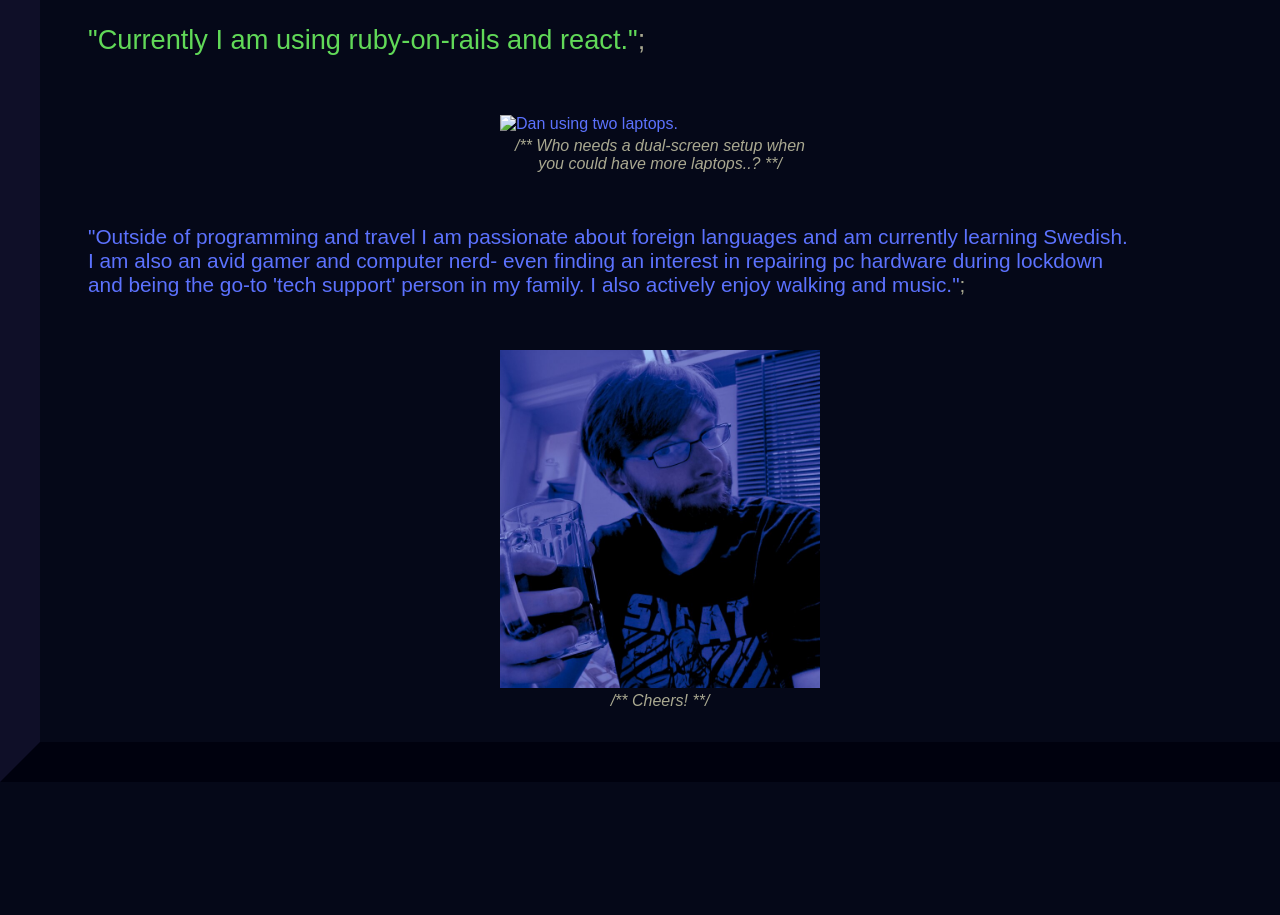
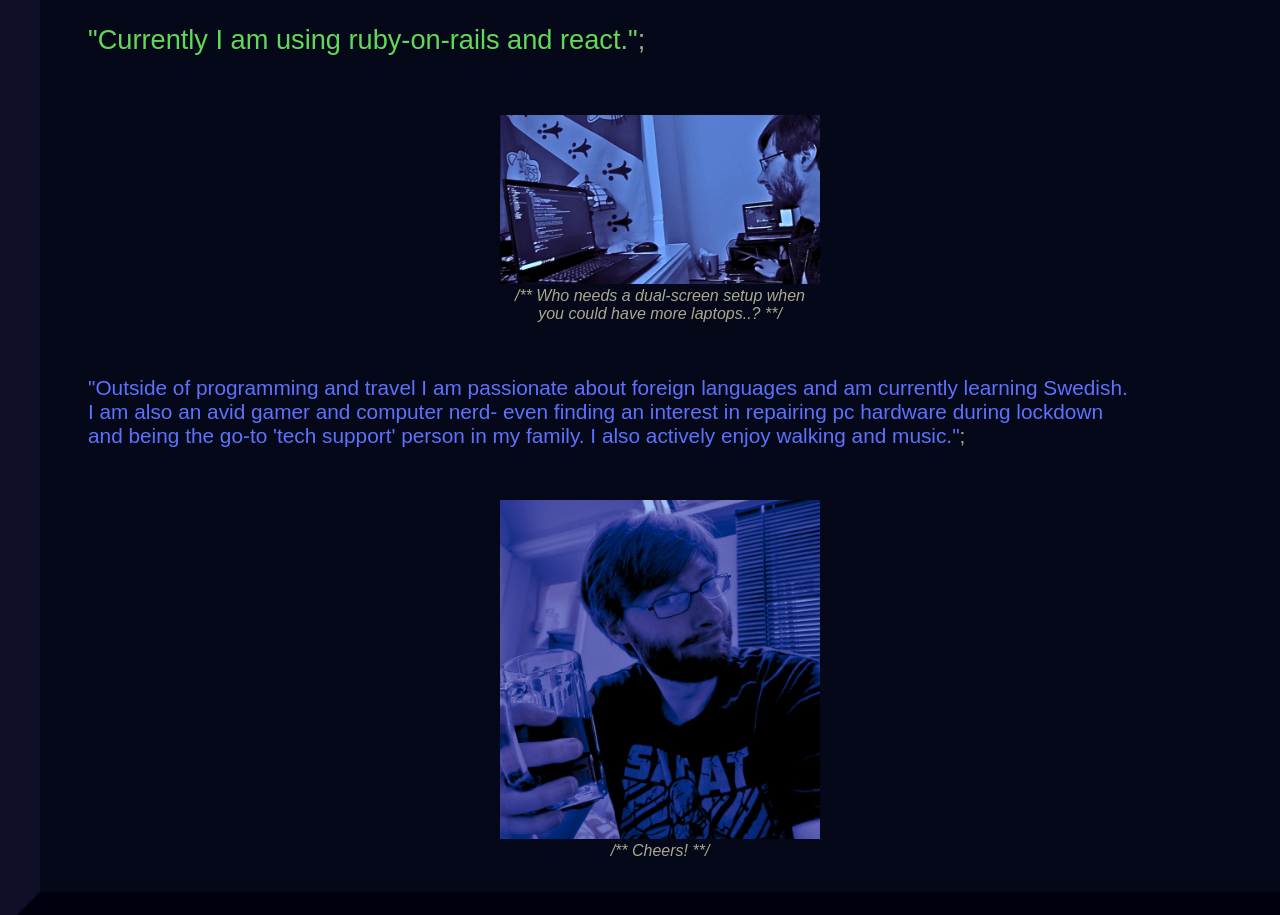
Before and after one commit to poeticider/portfolio, a plain HTML site: page about.html in a window 1280 px wide. Shown: the part 811-1726 px from the top of the page. Before the commit the page ends 1593 px from the top, so only its background shows below. Drawn offline with Linux system fonts and the light colour scheme; the site is published under a folder, as on GitHub Pages, so addresses that start at the root find nothing; a web font is replaced by a local one.

Commit message:
Update about.html
Fixes broken img link

```diff
--- a/about.html
+++ b/about.html
@@ -68,7 +68,7 @@
             <p class="aboutUsP" id="highlightGreenBold">"Currently I am using ruby-on-rails and react."<span class="semiColon">;</span></p>
         </section>
 
-        <img class="danRImg" src="/resources/media/images/dan_laptops_crop.jpg" alt="Dan using two laptops." />
+        <img class="danRImg" src="resources/media/images/dan_laptops_crop.jpg" alt="Dan using two laptops." />
         <figcaption class="danRImg">/** Who needs a dual-screen setup when you could have more laptops..? **/</figcaption>
 
         <section class="aboutTextSection">
```
